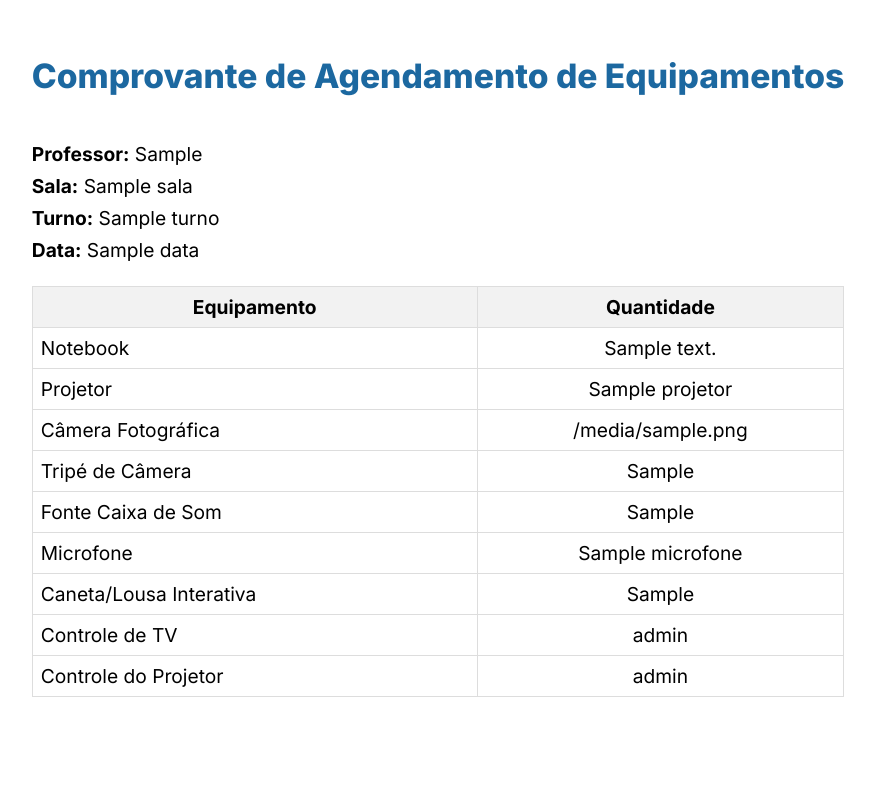
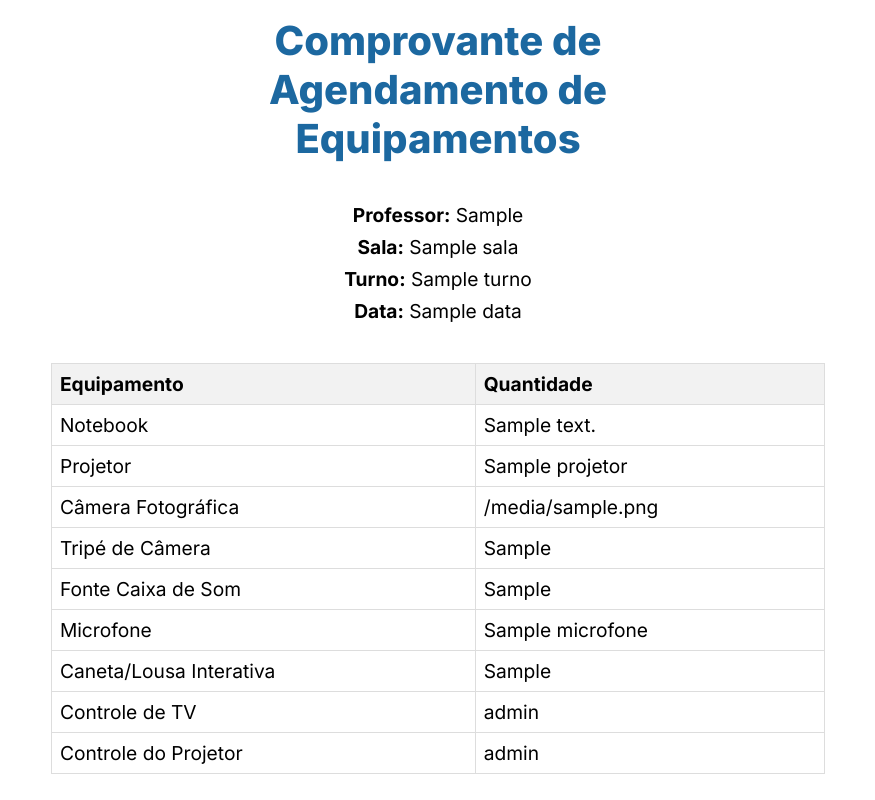
Before and after one commit to Caissars/senac-equipamentos, a Django app: template senac_quipamentos/templates/comprovante.html in a window 1280 px wide. Shown: the whole page, without its empty margins (202-1077 px from the left). Run offline with Django 5.2, Linux system fonts and the light colour scheme; the template is opened without the code that fills it: most values are stand-ins (such as "Sample title", 1, 10 or a date in 2020).

Commit message:
FIX: estilziação do template feita

```diff
--- a/senac_quipamentos/static/proof.css
+++ b/senac_quipamentos/static/proof.css
@@ -8,44 +8,33 @@ html, body {
     display: flex;
     flex-direction: column;
     align-items: center;
-    padding: 1rem;
-}
-
-header, footer {
-    width: 100%;
-    text-align: center;
-    margin-bottom: 1rem;
 }
 
 h1 {
-    font-size: 2.1rem;
+    width: 50%;
+    text-align: center;
+    font-size: 2.5rem;
     font-weight: 800;
     color: #1C68A0;
+    margin: 1rem 0;
 }
 
-section.info {
-    width: 100%;
-    margin-bottom: 1rem;
+.info {
+    width: 70%;
+    margin: 1rem 0;
+    text-align: center;
 }
 
-section.info p {
+.info p {
     font-size: 1.2rem;
     margin: 0.5rem 0;
 }
 
 table {
-    width: 100%;
+    width: 80%;
     border-collapse: collapse;
     font-size: 1.2rem;
-}
-
-table .title {
-    text-align: center;
-    background-color: #f2f2f2;
-}
-
-table .qtd {
-    text-align: center;
+    margin: 1rem 0;
 }
 
 th, td {
@@ -54,7 +43,11 @@ th, td {
     border: 1px solid #ddd;
 }
 
-footer button {
+th {
+    background-color: #f2f2f2;
+}
+
+button {
     width: 16rem;
     height: 2.9rem;
     font-size: 1.4rem;
@@ -64,4 +57,5 @@ footer button {
     color: white;
     border-radius: 2rem;
     cursor: pointer;
+    margin: 2rem 0;
 }
--- a/senac_quipamentos/templates/comprovante.html
+++ b/senac_quipamentos/templates/comprovante.html
@@ -1,70 +1,63 @@
 {% load static %}
 <!DOCTYPE html>
-<html>
-
+<html lang="en">
 <head>
+    <meta charset="UTF-8">
+    <meta name="viewport" content="width=device-width, initial-scale=1.0">
     <title>Comprovante</title>
     <link rel="stylesheet" href="{% static 'proof.css' %}">
 </head>
+<body>
+    <h1>Comprovante de Agendamento de Equipamentos</h1>
 
-<body>
-    <header>
-        <h1>Comprovante de Agendamento de Equipamentos</h1>
-    </header>
-
-    <section class="info">
+    <div class="info">
         <p><strong>Professor:</strong> {{ agendamento.prof_instrutor }}</p>
         <p><strong>Sala:</strong> {{ agendamento.sala }}</p>
         <p><strong>Turno:</strong> {{ agendamento.turno }}</p>
         <p><strong>Data:</strong> {{ agendamento.data }}</p>
-    </section>
+    </div>
 
     <table>
-        <thead>
         <tr>
-                <th class="title">Equipamento</th>
-                <th class="title">Quantidade</th>
+            <th>Equipamento</th>
+            <th>Quantidade</th>
         </tr>
-        </thead>
-        <tbody>
         <tr>
             <td>Notebook</td>
-                <td class="qtd">{{ equipamentos.notebook }}</td>
+            <td>{{ equipamentos.notebook }}</td>
         </tr>
         <tr>
             <td>Projetor</td>
-                <td class="qtd">{{ equipamentos.projetor }}</td>
+            <td>{{ equipamentos.projetor }}</td>
         </tr>
         <tr>
             <td>Câmera Fotográfica</td>
-                <td class="qtd">{{ equipamentos.camera_fotografica }}</td>
+            <td>{{ equipamentos.camera_fotografica }}</td>
         </tr>
         <tr>
             <td>Tripé de Câmera</td>
-                <td class="qtd">{{ equipamentos.tripe_camera }}</td>
+            <td>{{ equipamentos.tripe_camera }}</td>
         </tr>
         <tr>
             <td>Fonte Caixa de Som</td>
-                <td class="qtd">{{ equipamentos.font_caix_som }}</td>
+            <td>{{ equipamentos.font_caix_som }}</td>
         </tr>
         <tr>
             <td>Microfone</td>
-                <td class="qtd">{{ equipamentos.microfone }}</td>
+            <td>{{ equipamentos.microfone }}</td>
         </tr>
         <tr>
             <td>Caneta/Lousa Interativa</td>
-                <td class="qtd">{{ equipamentos.caneta_lousa_interativa }}</td>
+            <td>{{ equipamentos.caneta_lousa_interativa }}</td>
         </tr>
         <tr>
             <td>Controle de TV</td>
-                <td class="qtd">{{ equipamentos.controle_tv }}</td>
+            <td>{{ equipamentos.controle_tv }}</td>
         </tr>
         <tr>
             <td>Controle do Projetor</td>
-                <td class="qtd">{{ equipamentos.controle_projetor }}</td>
+            <td>{{ equipamentos.controle_projetor }}</td>
         </tr>
-        </tbody>
     </table>
 </body>
-
 </html>
```
Lines whose indentation alone changed are shown as unchanged.
